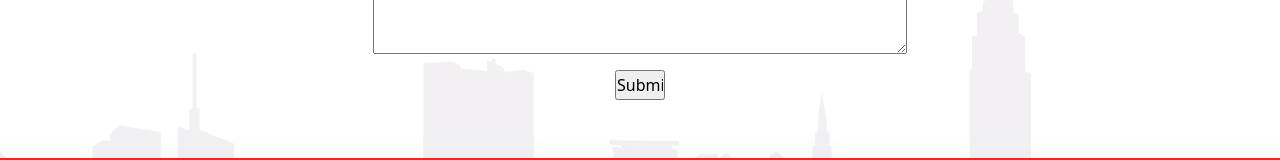
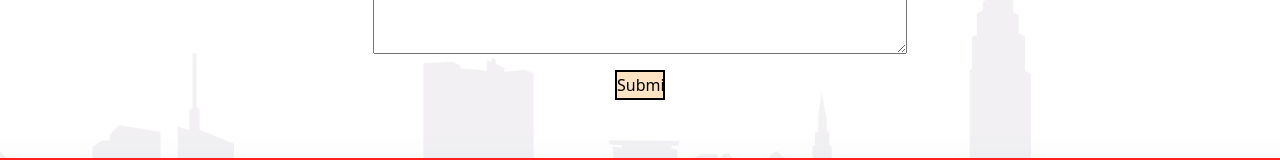
Before and after one commit to BrianRiquel/Proyecto_Final--BrianRiquel, a website: page paginas/contacto.html in a window 1280 px wide. Shown: the part 486-646 px from the top of the page. Drawn offline with nearby package versions, Linux system fonts and the light colour scheme.

Commit message:
carga inicial

```diff
--- a/scss/pages/contacto.scss
+++ b/scss/pages/contacto.scss
@@ -18,6 +18,8 @@
             margin: 10px;
             height: 30px;
             width: 50px;
+            background-color: bisque;
+            border-style: double;
         }
 
         @include media-query-small() {
```
Also changed, not shown: index.html (+3 -1 lines), css/style.css, imagenes/Slides/slide9.png (added), imagenes/slide7.png (added), 1 other file.
